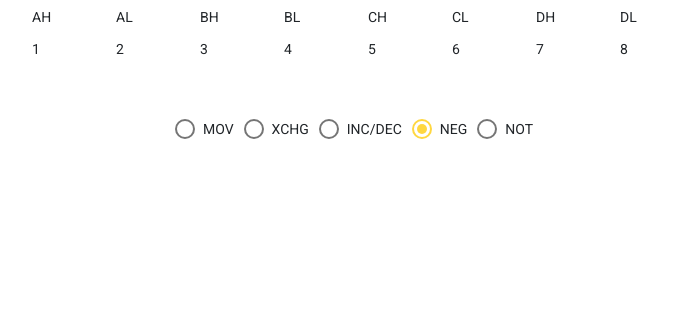
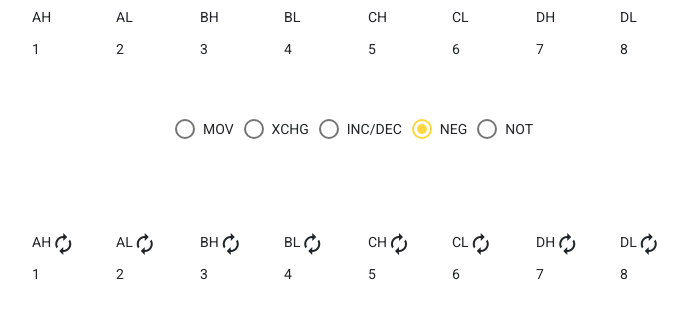
Before and after one commit to lBielenin/8086Simulator, an Angular app in the folder ProcessorSimulator/: page / in a window 1280 px wide. Both pictures are taken after a click on the label "NEG". Shown: the top 318 px of the page, without its empty margins (286-974 px from the left). Built offline with nearby package versions, Linux system fonts and the light colour scheme.

Commit message:
try fix not

```diff
--- a/ProcessorSimulator/src/app/app.component.html
+++ b/ProcessorSimulator/src/app/app.component.html
@@ -106,4 +106,22 @@
   </mat-grid-list>
 
 </div>
+<div *ngIf="initialSubmitted  && (currentCommand == 'NEG')" >
+  <mat-grid-list  cols="1" rowHeight="150px">
+    <mat-grid-tile>
+      <div class="initial form-group">
+        <div class="ascDescListElement" *ngFor="let item of actualRegistries | keyvalue">
+          <div class="ascDescListElement__label">
+            <p>{{item.key}}</p>
+            <p>{{item.value}}</p>
+          </div>
+          <div class="ascDescListElement__arrows">
+            <mat-icon (click)="performNeg(item.key, item.value)">autorenew</mat-icon>
+          </div>
+        </div>
+      </div>
+    </mat-grid-tile>
+  </mat-grid-list>
+
+</div>
 <!-- Trzeba zrobic takie same instrukcje rowniez dla pamieci 080522 -->
--- a/ProcessorSimulator/src/app/app.component.ts
+++ b/ProcessorSimulator/src/app/app.component.ts
@@ -84,10 +84,17 @@ export class AppComponent {
     this.actualRegistries[registry] = number.toString(16);
   }
   performNot(registry:string, value:string) {
-    let splitted = value.split('');
-    let result = '';
-    splitted.forEach(s => {
-      var parsed = parseInt(s, 10).toString(2).padStart(4, "0");
+    this.actualRegistries[registry] = this.getNot(value);
+  }
+
+  performNeg(registry:string, value:string) {
+    let val = this.getNot(value);
+    this.hexAdd(registry,val);
+  }
+
+  private getNot(value:string):string {
+    let paddint = 8 - value.length;
+    var parsed = parseInt(value, 10).toString(2).padStart(paddint, "0");
     var temps =
     parsed
     .replace(/0/g, 'A')
@@ -95,8 +102,7 @@ export class AppComponent {
     .replace(/A/g, '1')
     .replace(/B/g, '0');
     let hex = parseInt(temps, 2).toString(16);
-      result += hex;
-    });
-    this.actualRegistries[registry] = result;
+
+    return hex;
   }
 }
```
Lines whose indentation alone changed are shown as unchanged.
